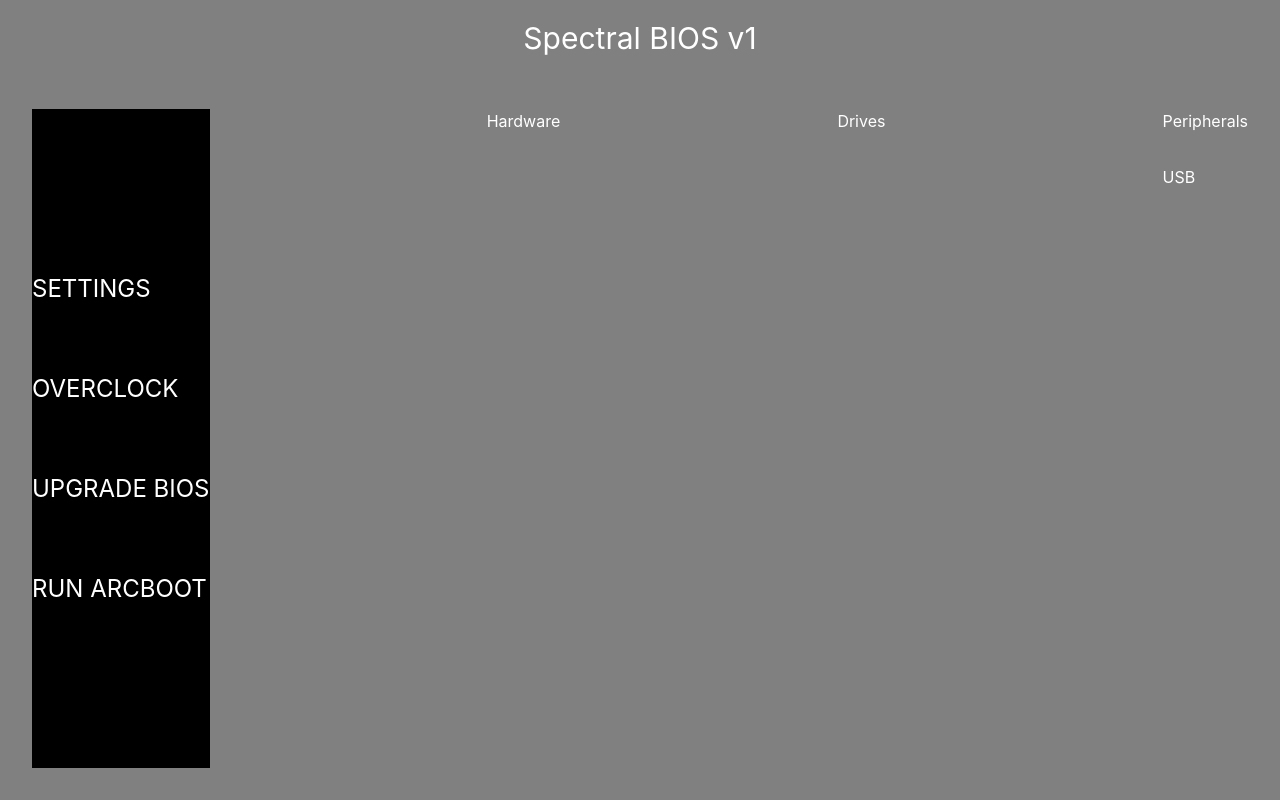
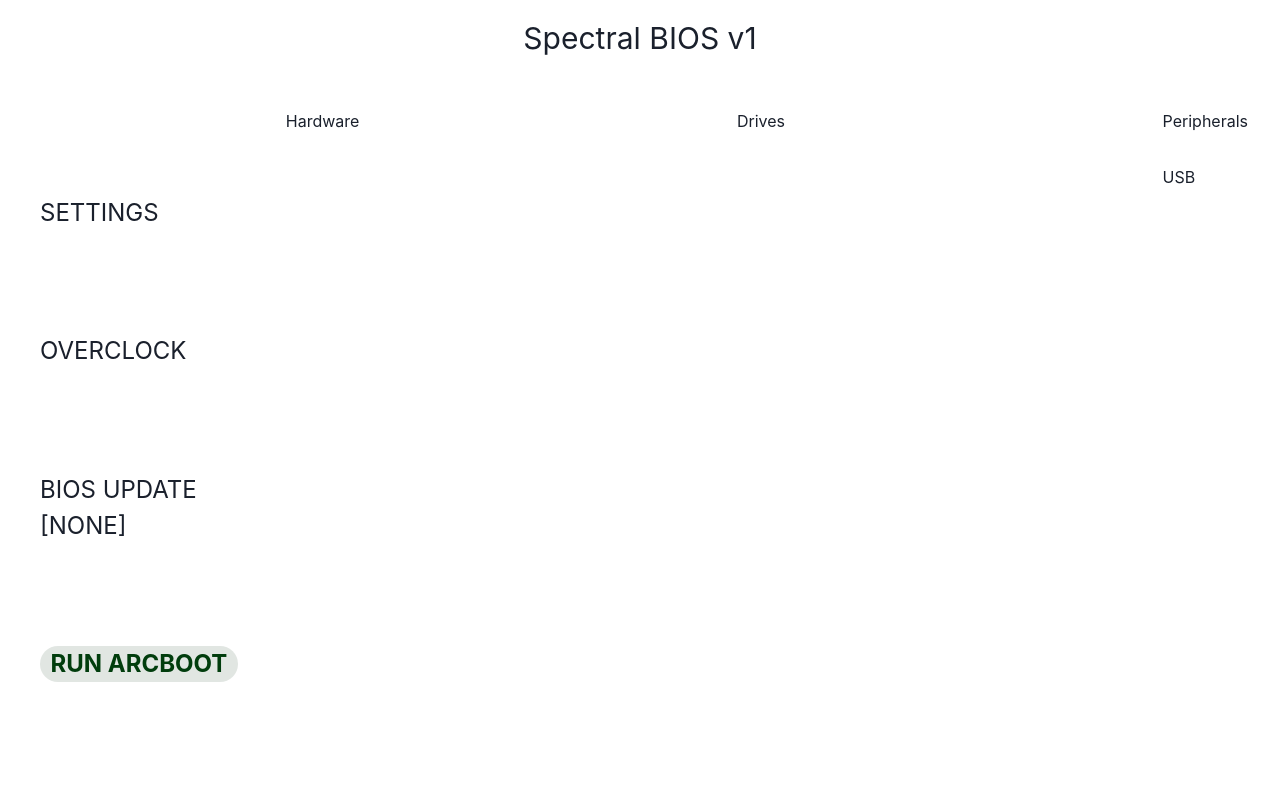
Before and after one commit to SpectralProject/Spectro-Simulator, a Next.js app in the folder frontend/: page /bios in a window 1280 px wide. Built offline with nearby package versions, Linux system fonts and the light colour scheme.

Commit message:
Improve skeletal

```diff
--- a/frontend/src/pages/arcboot/index.tsx
+++ b/frontend/src/pages/arcboot/index.tsx
@@ -8,7 +8,7 @@ const ArcbootMain: NextPage = () => {
     const router = useRouter()
 
     const redirectKernel = () => {
-        router.push("../kernel")
+        router.push("kernel")
     }
     // set loaded after 10s
     // setTimeout(() => setLoaded(true), 10000)
--- a/frontend/src/pages/bios/index.tsx
+++ b/frontend/src/pages/bios/index.tsx
@@ -5,29 +5,29 @@ import Link from 'next/link'
 const BiosMain: NextPage = () => {
     return (
         <>
-            <Flex flexDir="column" maxH="100vh" h="100vh" backgroundColor="grey" color="white">
+            <Flex flexDir="column" maxH="100vh" h="100vh">
                 <Box w="100%" textAlign="center" p="1rem" fontSize="3xl">
                     <Text>Spectral BIOS v1</Text>
                 </Box>
-                <Flex flexDir="row" p="2rem" h="100%">
-                    <Flex id="spectral-bios-sidebar" flexDir="column" justifyContent="center" backgroundColor="black" fontSize="2xl">
-                        <Text mb="4rem">SETTINGS</Text>
-                        <Text mb="4rem">OVERCLOCK</Text>
-                        <Text mb="4rem">UPGRADE BIOS</Text>
-                        <Link href="../arcboot">RUN ARCBOOT</Link>
+                <Flex flexDir="row" h="100%" w="100%">
+                    <Flex id="spectral-bios-sidebar" flexDir="column" justifyContent="space-evenly" fontSize="2xl" p="1rem" ml="1.5rem">
+                        <Text>SETTINGS</Text>
+                        <Text>OVERCLOCK</Text>
+                        <Text>BIOS UPDATE [NONE]</Text>
+                        <Box color="#013d0d" fontWeight="bold" bgColor="#e1e6e2" borderRadius={20} textAlign="center">
+                            <Link href="arcboot">RUN ARCBOOT</Link>
+                        </Box>
                     </Flex>
-                    <Spacer />
 
+                    <Flex id="hardware-details" flexDir="row" justifyContent="space-between" w="100%" p="2rem">
                         <Flex flexDir="column">
                             <Text>Hardware</Text>
                         </Flex>
-                    <Spacer />
 
                         <Flex flexDir="column">
                             <Text>Drives</Text>
 
                         </Flex>
-                    <Spacer />
 
                         <Flex flexDir="column" justifyContent="flex-start">
                             <Box>
@@ -38,6 +38,7 @@ const BiosMain: NextPage = () => {
                             <Text>USB</Text>
                         </Flex>
                     </Flex>
+                </Flex>
                 {/* Could put a footer and disclaimer for the bios here */}
             </Flex>
 
--- a/frontend/src/pages/kernel/index.tsx
+++ b/frontend/src/pages/kernel/index.tsx
@@ -8,7 +8,7 @@ import type { NextPage } from 'next'
 const KernelEntry: NextPage = () => {
     return (
         <>
-            <Flex flexDir="column" maxH="100vh" h="100vh" backgroundColor="grey" color="white">
+            <Flex flexDir="column" maxH="100vh" h="100vh" color="black">
                 <Box w="100%" textAlign="center" p="1rem" fontSize="3xl">
                     <Text>Arcterm</Text>
                 </Box>
```
Also changed, not shown: frontend/src/pages/index.tsx (+9 -2 lines), frontend/src/pages/simulator/hardware.tsx (added, +20 -0 lines), frontend/src/pages/simulator/index.tsx (+22 -2 lines). Lines whose indentation alone changed are shown as unchanged.
